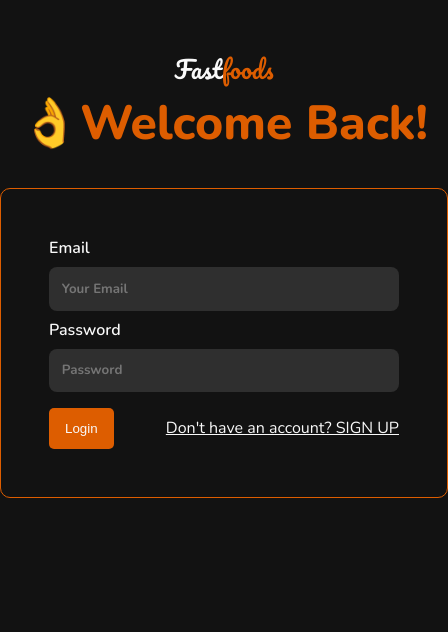
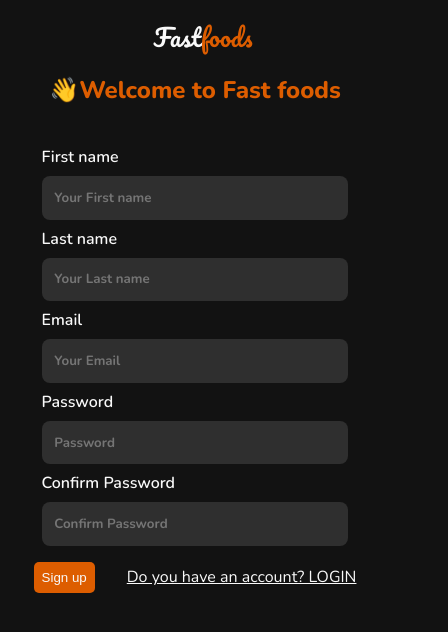
Before and after one commit to OgaDavid/fast-foods-website, a React (Create React App) app: page / in a window 390 px wide. Shown: the top 632 px of the page, 448 px wide, since content can reach past the window. Built offline with nearby package versions, Linux system fonts and the light colour scheme; some icons are missing.

Commit message:
Working on form validation

```diff
--- a/src/App.js
+++ b/src/App.js
@@ -16,8 +16,8 @@ function App() {
       <Home />
       <Services/>
       <Footer /> */}
-      {/* <Register/> */}
-      <Login/>
+      <Register/>
+      {/* <Login/> */}
     </div>
   );
 }
--- a/src/Components/Form/Register.js
+++ b/src/Components/Form/Register.js
@@ -14,18 +14,19 @@ const Register = () => {
                 placeholder={input.placeholder}
                 type={input.type}
                 htmlFor={input.htmlFor}
+                errorMsg={input.errorMsg}
             />
         )
     }
     return(
         <div className="register-container">
             <Logo/>
-            <h1 className="heading">👋 Welcome to Fast foods</h1>
+            <h1 className="heading">👋Welcome to Fast foods</h1>
             <form action="submit">
                 {registerData.map(input)}
                 <div className="register-cta">
                     <button type='submit'>Sign up</button>
-                    <p><a href='/'>Already have an account? LOGIN</a></p>
+                    <p><a href='/'>Do you have an account? LOGIN</a></p>
                 </div>
             </form>
         </div>
--- a/src/Components/Form/form.css
+++ b/src/Components/Form/form.css
@@ -13,6 +13,7 @@
 
 body {
     background-color: var(--black);
+    overflow-x: hidden;
 }
 
 
@@ -25,6 +26,7 @@ body {
     place-items: center;
     margin-top: 1rem;
     font-family: 'Nunito', sans-serif;
+    padding-bottom: 5rem;
 }
 
 .logo h1 {
@@ -39,7 +41,7 @@ body {
 }
 
 .logo {
-    margin-left: 0;
+    margin-left: 1rem;
 }
 
 .field label {
@@ -52,7 +54,7 @@ body {
 .field input {
     padding: .8rem;
     margin-bottom: .5rem;
-    width: 350px;
+    width: 100%;
     background-color: var(--secondary-clr);
     border: none;
     border-radius: 8px;
@@ -86,15 +88,45 @@ button {
 .register-cta p {
     color: var(--grey);
     text-decoration: underline;
+    padding-left: 2rem;
 }
 
 .login-container form {
-    border: 1px solid var(--primary-clr);
-    border-radius: 10px;
     margin-top: 1rem;
-    padding: 3rem;
 }
 
 .login-container button {
     padding: .8rem 1rem;
 }
+
+.field {
+    position: relative;
+}
+
+.field span {
+    color: red;
+    font-size: .8rem;
+    display: none;
+}
+
+input:invalid ~ span {
+    display: block;
+}
+
+
+
+
+/* =============== media queries================== */
+
+
+@media(max-width: 430px) {
+    .heading {
+        font-size: 1.5rem;
+        margin-bottom: 1.5rem;
+        margin-top: 1rem;
+    }
+    .field {
+        margin-left: .5rem;
+        margin-right: .5rem;
+    }
+}
--- a/src/Data/RegisterData.js
+++ b/src/Data/RegisterData.js
@@ -4,35 +4,50 @@ const registerData = [
         label: "First name",
         placeholder: "Your First name",
         htmlFor: "fname",
-        type: "text"
+        type: "text",
+        errorMsg: "First name should be 3-16 characters with no special characters",
+        pattern: "[a-zA-Z',.-]+( [a-zA-Z',.-]+)*){2,30}$",
+        required:true
     },
     {
         id: 2,
         label: "Last name",
         placeholder: "Your Last name",
         htmlFor: "lname",
-        type: "text"
+        type: "text",
+        errorMsg: "Last name should be 3-16 characters with no special characters",
+
+        required:true
     },
     {
         id: 3,
         label: "Email",
         placeholder: "Your Email",
         htmlFor: "email",
-        type: "email"
+        type: "email",
+        errorMsg: "Enter a valid Email Address",
+
+        required:true
     },
     {
         id: 4,
         label: "Password",
         placeholder: "Password",
         htmlFor: "password",
-        type: "password"
+        type: "password",
+        errorMsg: "Password should be 6-20 characters and include a special Character",
+
+        required:true
     },
     {
         id: 5,
         label: "Confirm Password",
         placeholder: "Confirm Password",
         htmlFor: "confirm-password",
-        type: "password"
+        type: "password",
+        errorMsg: "Passwords do not match",
+
+        required:true
     }
 ]
 
--- a/src/utils/Input.js
+++ b/src/utils/Input.js
@@ -1,10 +1,13 @@
 import React from 'react';
 
 const Input = (props) => {
+
+    const regex = "/[a-zA-Z',.-]+( [a-zA-Z',.-]+)*){2,30}/ig"
     return(
         <div className="field">
             <label htmlFor={props.htmlFor}>{props.label}</label>
-            <input type={props.type} placeholder={props.placeholder}/>
+            <input pattern={regex} type={props.type} placeholder={props.placeholder}/>
+            <span>{props.errorMsg}</span>
         </div>
     )
 }
```
